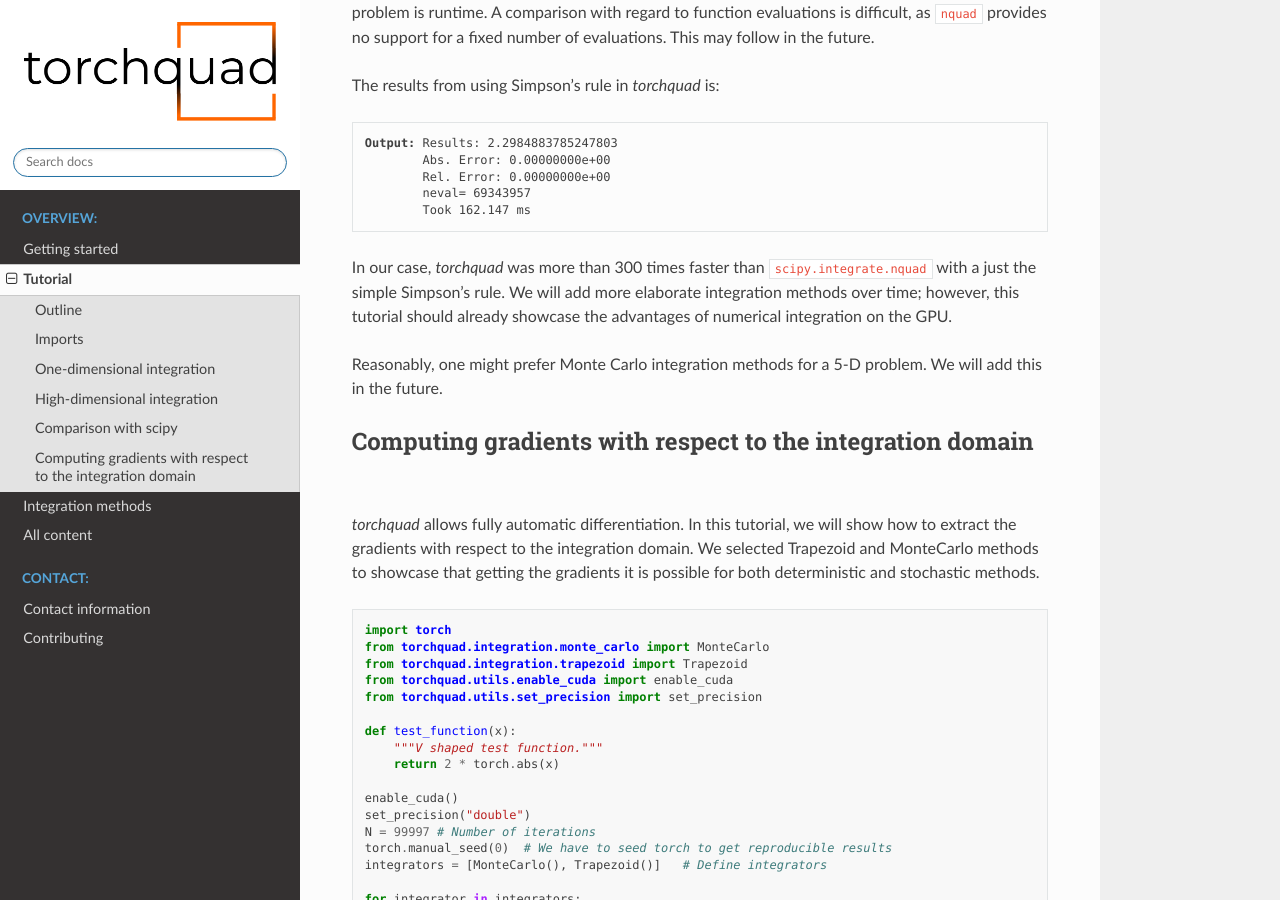
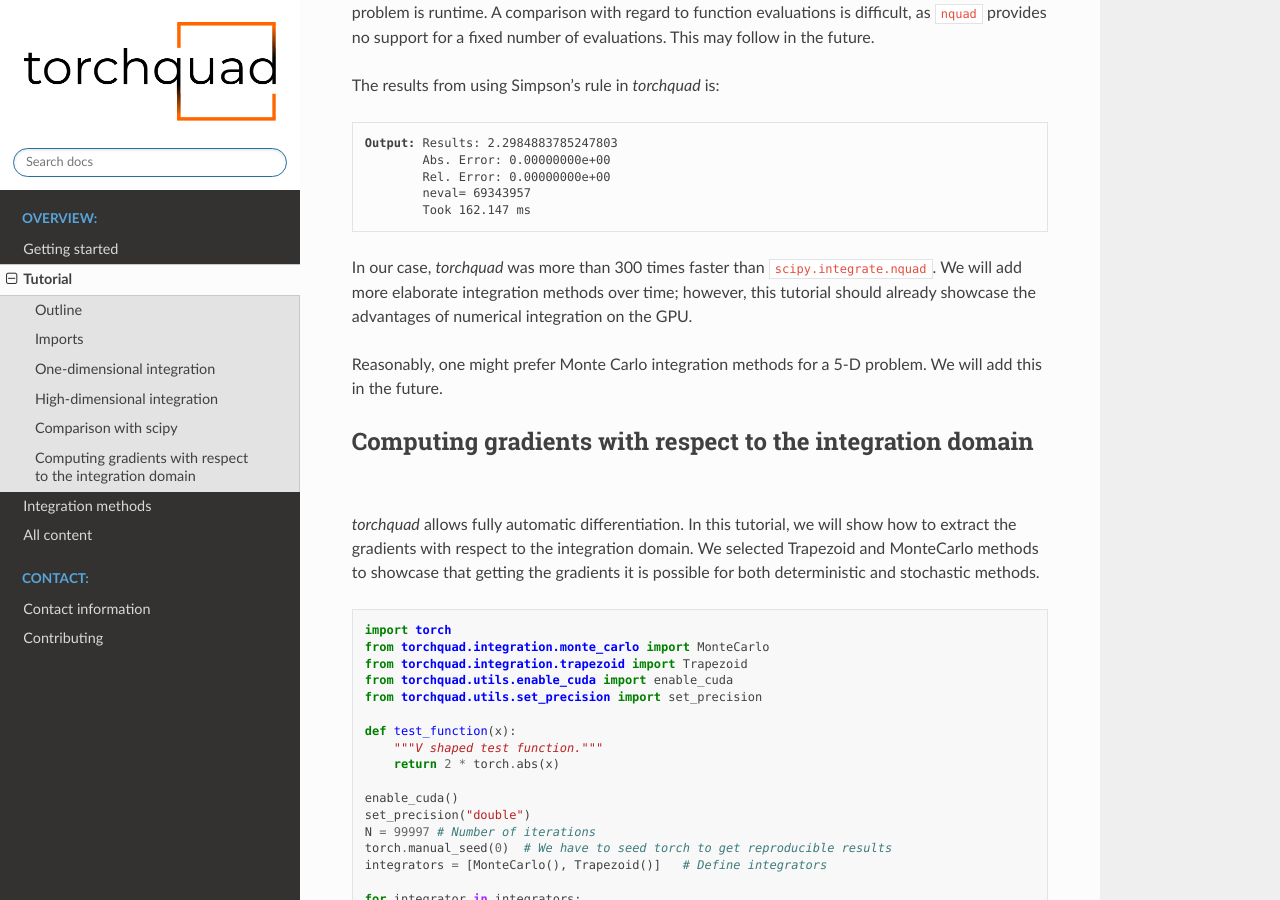
Before and after one commit to esa/torchquad, a Sphinx documentation site: the page built from docs/source/tutorial.rst, in a window 1280 px wide and 900 px high, scrolled down 6650 px. Built offline with Sphinx 7.4.7 and the Read the Docs theme 2.0.0, drawn with Linux system fonts in a browser that asks for light colours; formulas are drawn with MathJax 3.

Commit message:
Update docs/source/tutorial.rst
Co-authored-by: Håvard Hem Toftevaag <70584234+htoftevaag@users.noreply.github.com>

```diff
--- a/docs/source/tutorial.rst
+++ b/docs/source/tutorial.rst
@@ -398,7 +398,7 @@ The results from using Simpson’s rule in *torchquad* is:
 
 
 In our case, *torchquad* was more than 300 times faster than
-``scipy.integrate.nquad`` with a just the simple Simpson’s rule. We will add
+``scipy.integrate.nquad``. We will add
 more elaborate integration methods over time; however, this tutorial should
 already showcase the advantages of numerical integration on the GPU.
 
```
